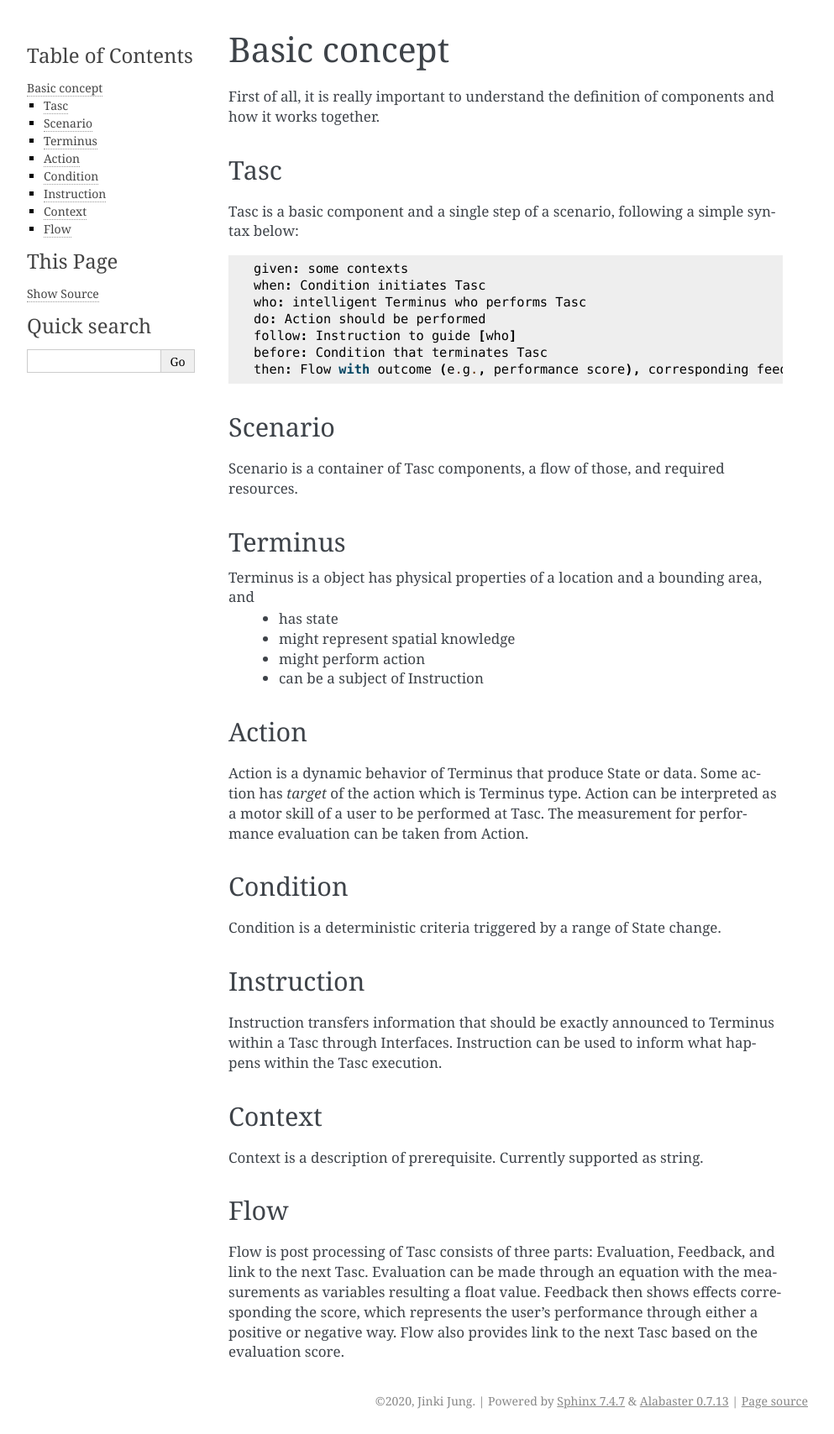
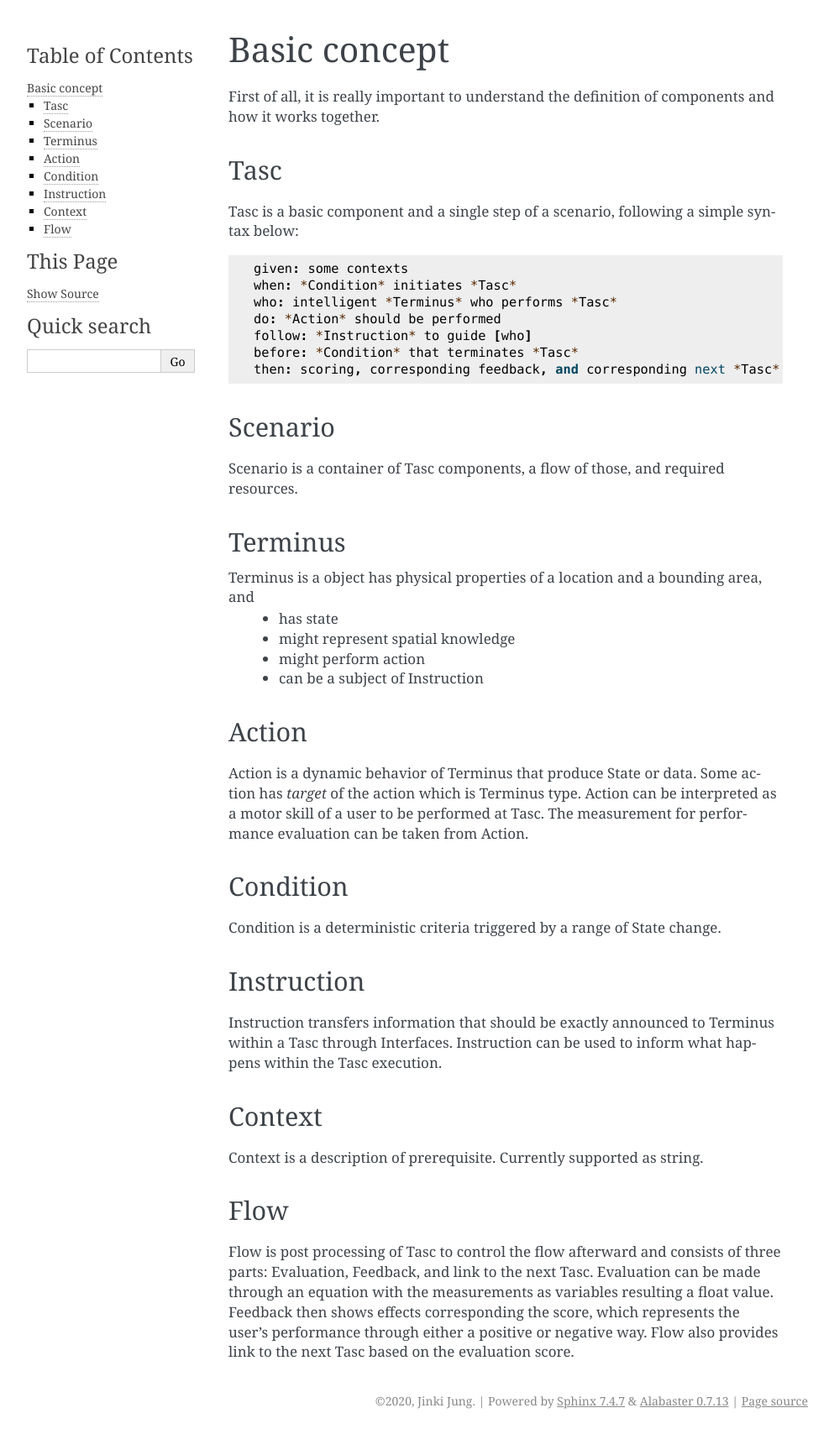
Before and after one commit to JinkiJung/Tasc, a Sphinx documentation site: the page built from docs/source/basicConcept.rst, in a window 1280 px wide. Shown: the whole page at 84% size, without its empty margins (148-1141 px from the left). Built offline with Sphinx 7.4.7, drawn with Linux system fonts in a browser that asks for light colours.

Commit message:
more updates on structure and history

```diff
--- a/docs/source/basicConcept.rst
+++ b/docs/source/basicConcept.rst
@@ -7,12 +7,12 @@ Tasc
 Tasc is a basic component and a single step of a scenario, following a simple syntax below::
 
   given: some contexts
-  when: Condition initiates Tasc
-  who: intelligent Terminus who performs Tasc
-  do: Action should be performed
-  follow: Instruction to guide [who]
-  before: Condition that terminates Tasc
-  then: Flow with outcome (e.g., performance score), corresponding feedback, and corresponding next Tasc
+  when: *Condition* initiates *Tasc*
+  who: intelligent *Terminus* who performs *Tasc*
+  do: *Action* should be performed
+  follow: *Instruction* to guide [who]
+  before: *Condition* that terminates *Tasc*
+  then: scoring, corresponding feedback, and corresponding next *Tasc*
 
 Scenario
 ^^^^^^^^
@@ -46,5 +46,5 @@ Context is a description of prerequisite. Currently supported as string.
 
 Flow
 ^^^^^^^^^^^^
-Flow is post processing of Tasc consists of three parts: Evaluation, Feedback, and link to the next Tasc. Evaluation can be made through an equation with the measurements as variables resulting a float value.
+Flow is post processing of Tasc to control the flow afterward and consists of three parts: Evaluation, Feedback, and link to the next Tasc. Evaluation can be made through an equation with the measurements as variables resulting a float value.
 Feedback then shows effects corresponding the score, which represents the user's performance through either a positive or negative way. Flow also provides link to the next Tasc based on the evaluation score.
```
Also changed, not shown: docs/source/background.rst (+4 -3 lines).
